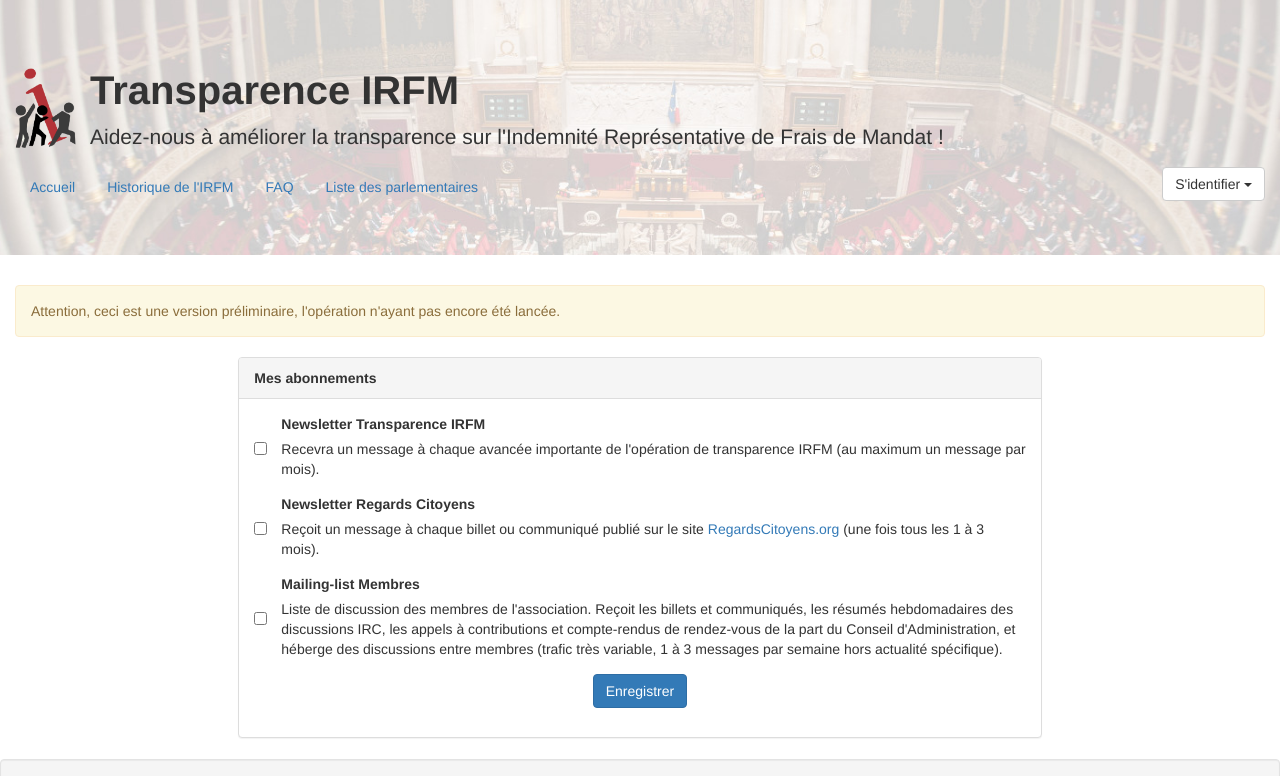
After one commit to regardscitoyens/irfm, a Flask app: template irfm/templates/profil.html.j2 in a window 1280 px wide. The commit adds this page. Shown: the top 776 px of the page. Run offline with Flask 2, Linux system fonts and the light colour scheme; the template is opened without the code that fills it, so the values that code supplies are empty; some libraries are stand-ins or nearby versions.

Commit message:
Ajout gestion abo MLs

```diff
--- a/irfm/static/style.css
+++ b/irfm/static/style.css
@@ -171,3 +171,20 @@ th.col-nobreak {
 .label-next {
   padding-top: 1.15em !important;
 }
+
+/* Formulaire abonnements */
+
+.abo-form .form-group {
+  display: flex;
+  flex-flow: row nowrap;
+}
+
+.abo-form .form-group input[type=checkbox] {
+  flex-shrink: 0;
+  flex-grow: 0;
+}
+
+.abo-form .form-group .abo-desc {
+  flex-grow: 1;
+  margin-left: 1em;
+}
--- a/irfm/templates/_base.html.j2
+++ b/irfm/templates/_base.html.j2
@@ -48,18 +48,25 @@
                 <span class="caret"></span>
               </button>
               <ul class="dropdown-menu dropdown-menu-right">
-                <li>
-                  {% if session.user %}
+                {% if session.user %}
+                  {% if not is_admin %}
+                    <li>
+                      <a href="{{ url_for('profil') }}">Profil et abonnements</a>
+                    </li>
+                  {% endif %}
+                  <li>
                     <a href="{{ url_for('logout') }}">Se déconnecter</a>
-                  {% else %}
+                  </li>
+                {% else %}
+                  <li>
                     <form class="form-horizontal login-form" method="POST" action="{{ url_for('login') }}">
                       <input name="nick" type="text" class="form-control" placeholder="Pseudo">
                       <input name="email" type="text" class="form-control" placeholder="Adresse e-mail (facultatif)">
                       <br>
                       <input type="submit" class="btn btn-primary" value="Valider">
                     </form>
-                  {% endif %}
-                </li>
+                  </li>
+                {% endif %}
               </ul>
             </div>
 
--- /dev/null
+++ b/irfm/templates/profil.html.j2
@@ -0,0 +1,39 @@
+{% extends "_base.html.j2" %}
+
+{% block content %}
+  <div class="col-md-offset-2 col-md-8">
+    <section class="panel panel-default">
+      <header class="panel-heading">
+        <b>Mes abonnements</b>
+      </header>
+      <article class="panel-body">
+        <form class="abo-form" method="POST" action="{{ url_for('profil') }}">
+          <div class="form-group">
+            <input name="abo_irfm" id="abo_irfm" type="checkbox" value="abo_irfm" {% if user.abo_irfm %}checked="checked"{% endif %} />
+            <div class="abo-desc">
+              <label for="abo_irfm">Newsletter Transparence IRFM</label><br>
+              Recevra un message à chaque avancée importante de l'opération de transparence IRFM (au maximum un message par mois).
+            </div>
+          </div>
+          <div class="form-group">
+            <input name="abo_rc" id="abo_rc" type="checkbox" value="abo_rc" {% if user.abo_rc %}checked="checked"{% endif %} />
+            <div class="abo-desc">
+              <label for="abo_rc">Newsletter Regards Citoyens</label><br>
+              Reçoit un message à chaque billet ou communiqué publié sur le site <a href="https://www.regardscitoyens.org" target="_blank">RegardsCitoyens.org</a> (une fois tous les 1 à 3 mois).
+            </div>
+          </div>
+          <div class="form-group">
+            <input name="abo_membres" id="abo_membres" type="checkbox" value="abo_membres" {% if user.abo_membres %}checked="checked"{% endif %} />
+            <div class="abo-desc">
+              <label for="abo_membres">Mailing-list Membres</label><br>
+              Liste de discussion des membres de l'association.  Reçoit les billets et communiqués, les résumés hebdomadaires des discussions IRC, les appels à contributions et compte-rendus de rendez-vous de la part du Conseil d'Administration, et héberge des discussions entre membres (trafic très variable, 1 à 3 messages par semaine hors actualité spécifique).
+            </div>
+          </div>
+          <div class="centered-buttons">
+            <input class="btn btn-primary" type="submit" value="Enregistrer">
+          </div>
+        </form>
+      </article>
+    </section>
+  </div>
+{% endblock %}
```
Also changed, not shown: irfm/routes/session.py (+30 -5 lines).
